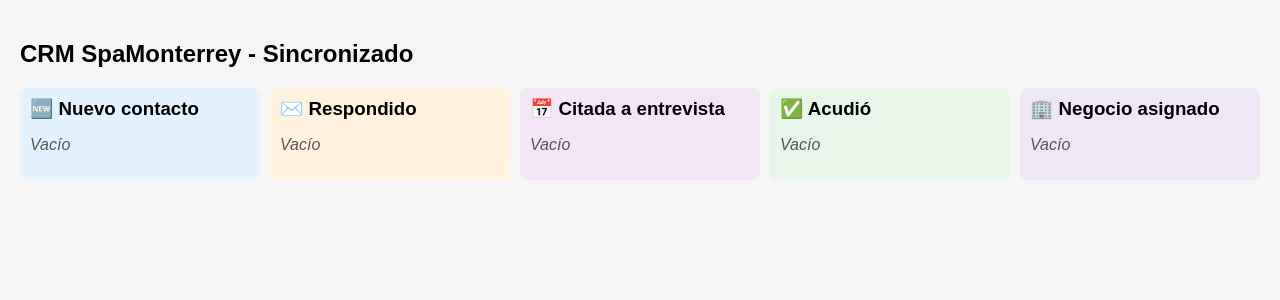
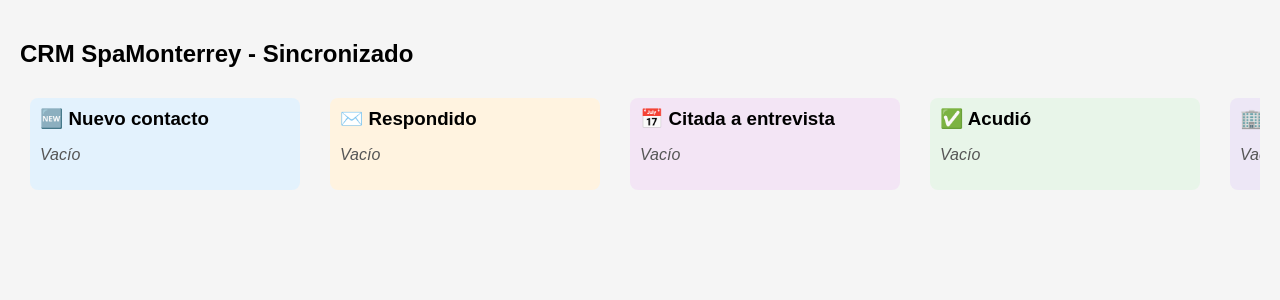
Before and after one commit to Rigohl/spa-tab, a React (Vite) app: page / in a window 1280 px wide. Shown: the top 300 px of the page. Built offline with nearby package versions, Linux system fonts and the light colour scheme.

Commit message:
Actualizar Kanban.jsx

```diff
--- a/src/views/Kanban.jsx
+++ b/src/views/Kanban.jsx
@@ -18,26 +18,15 @@ const Kanban = () => {
         {columns.map((column, index) => (
           <div
             key={index}
-            style={{
-              backgroundColor: column.color,
-              borderRadius: '8px',
-              padding: '10px',
-              minWidth: '220px',
-              flexShrink: 0
-            }}
+            className="column"
+            style={{ backgroundColor: column.color }}
           >
             <h3>{column.icon} {column.title}</h3>
             {column.cards.length === 0 ? (
               <p style={{ fontStyle: 'italic', color: '#555' }}>Vacío</p>
             ) : (
               column.cards.map((card, idx) => (
-                <div key={idx} style={{
-                  background: '#fff',
-                  borderRadius: '4px',
-                  padding: '8px',
-                  margin: '5px 0',
-                  boxShadow: '0 1px 2px rgba(0,0,0,0.1)'
-                }}>
+                <div key={idx} className="card">
                   <strong>{card.nombre}</strong><br />
                   <span>{card.telefono}</span>
                 </div>
```
